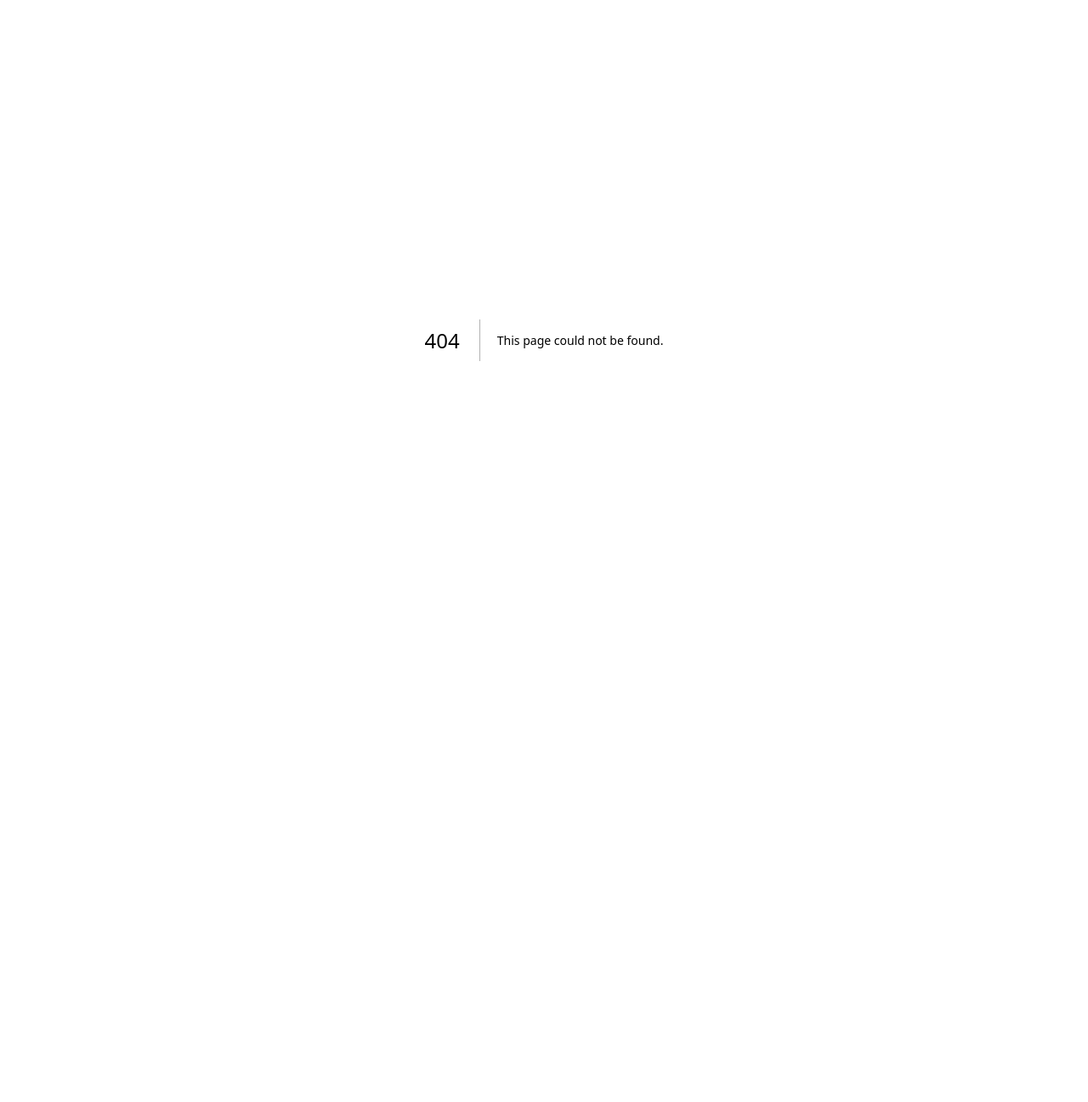
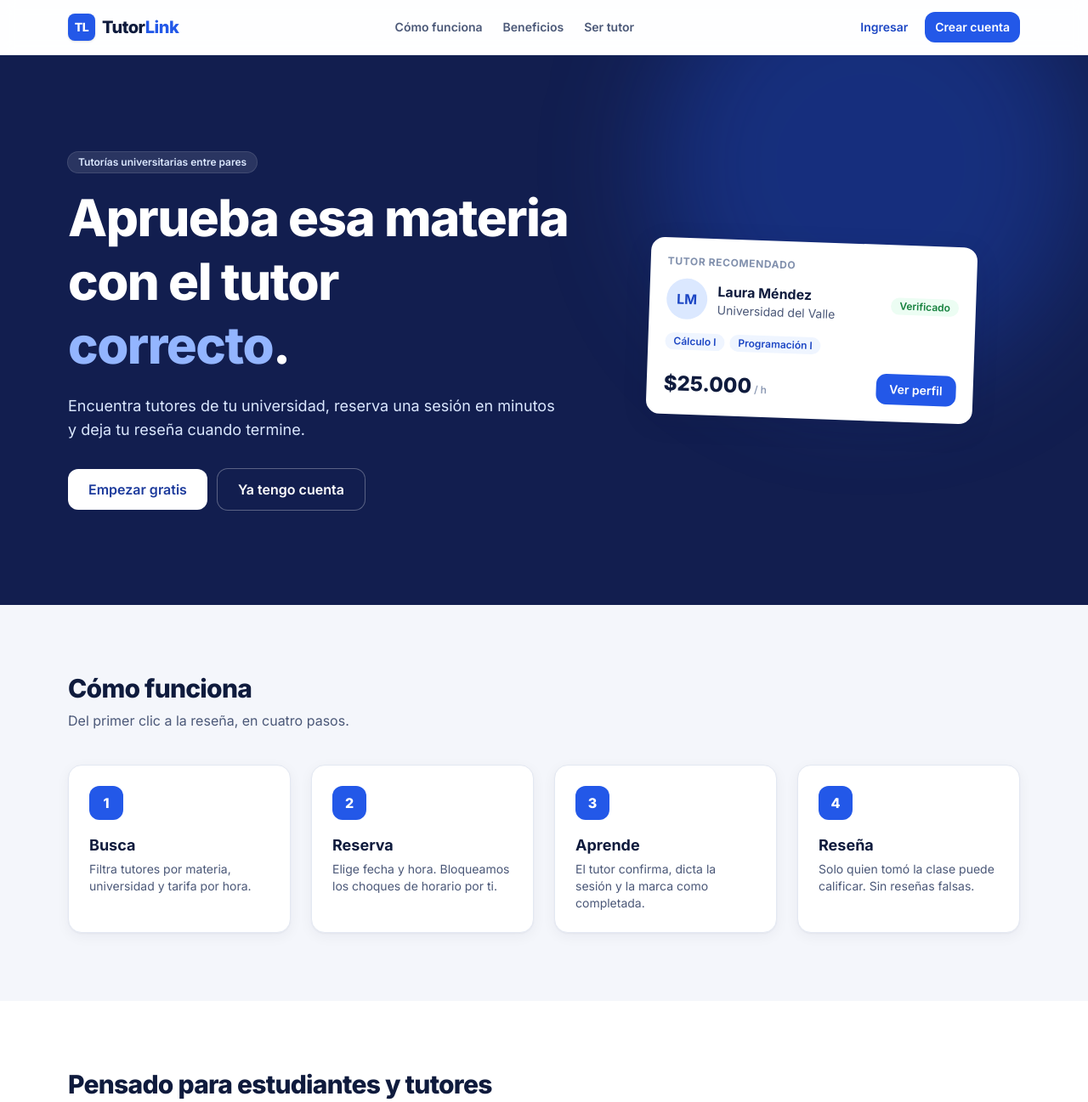
Before and after one commit to miguelperezdev/Compu3-TallerNext_TutorLink, a Next.js app: page / in a window 1280 px wide. Before the commit this address had no page. Shown: the top 1297 px of the page at 85% size. Before the commit the page ends 800 px from the top, so only its background shows below. Built offline with nearby package versions, Linux system fonts and the light colour scheme.

Commit message:
feat(public): landing y página 404

```diff
--- /dev/null
+++ b/app/(public)/layout.tsx
@@ -0,0 +1,39 @@
+import Link from "next/link";
+import { Brand } from "@/components/Brand";
+import { LinkButton } from "@/components/ui/Button";
+import { ROUTES } from "@/lib/routes";
+
+/** Layout de la zona pública: barra superior con CTA + pie de página. */
+export default function PublicLayout({ children }: { children: React.ReactNode }) {
+  return (
+    <div className="flex min-h-screen flex-col">
+      <header className="sticky top-0 z-30 border-b border-line bg-surface/90 backdrop-blur">
+        <div className="mx-auto flex h-16 max-w-6xl items-center justify-between px-4">
+          <Link href={ROUTES.home} className="text-xl">
+            <Brand />
+          </Link>
+          <nav aria-label="Principal" className="hidden items-center gap-6 text-sm font-semibold text-ink-soft md:flex">
+            <a href="#como-funciona" className="hover:text-ink">Cómo funciona</a>
+            <a href="#beneficios" className="hover:text-ink">Beneficios</a>
+            <a href="#tutores" className="hover:text-ink">Ser tutor</a>
+          </nav>
+          <div className="flex items-center gap-2">
+            <LinkButton href={ROUTES.login} variant="ghost" size="sm">
+              Ingresar
+            </LinkButton>
+            <LinkButton href={ROUTES.register} size="sm">
+              Crear cuenta
+            </LinkButton>
+          </div>
+        </div>
+      </header>
+      <main className="flex-1">{children}</main>
+      <footer className="border-t border-line bg-surface">
+        <div className="mx-auto flex max-w-6xl flex-col items-center justify-between gap-2 px-4 py-6 text-sm text-ink-muted sm:flex-row">
+          <Brand className="text-base" />
+          <p>Computación en Internet 3 · 2026-2 · Proyecto TutorLink</p>
+        </div>
+      </footer>
+    </div>
+  );
+}
--- /dev/null
+++ b/app/(public)/page.tsx
@@ -0,0 +1,109 @@
+import { IoCheckmarkCircle } from "react-icons/io5";
+import { LinkButton } from "@/components/ui/Button";
+import { benefits, howItWorks, popularSubjects } from "@/data/landing";
+import { ROUTES } from "@/lib/routes";
+
+export default function LandingPage() {
+  return (
+    <>
+      {/* Hero */}
+      <section className="relative overflow-hidden bg-brand-950 text-white">
+        <div aria-hidden className="pointer-events-none absolute -top-32 right-0 size-[32rem] rounded-full bg-brand-600/30 blur-3xl" />
+        <div className="relative mx-auto grid max-w-6xl items-center gap-10 px-4 py-20 md:grid-cols-[1.2fr_1fr] md:py-28">
+          <div>
+            <p className="mb-4 inline-block rounded-full bg-white/10 px-3 py-1 text-xs font-semibold text-brand-100 ring-1 ring-white/20">
+              Tutorías universitarias entre pares
+            </p>
+            <h1 className="text-4xl font-extrabold leading-tight tracking-tight md:text-6xl">
+              Aprueba esa materia con el tutor <span className="text-brand-300">correcto</span>.
+            </h1>
+            <p className="mt-5 max-w-xl text-lg text-brand-100">
+              Encuentra tutores de tu universidad, reserva una sesión en minutos y deja tu reseña cuando termine.
+            </p>
+            <div className="mt-8 flex flex-wrap gap-3">
+              <LinkButton href={ROUTES.register} size="lg" className="bg-white text-brand-800 hover:bg-brand-50">
+                Empezar gratis
+              </LinkButton>
+              <LinkButton
+                href={ROUTES.login}
+                size="lg"
+                variant="ghost"
+                className="text-white ring-1 ring-white/30 hover:bg-white/10"
+              >
+                Ya tengo cuenta
+              </LinkButton>
+            </div>
+          </div>
+
+          {/* Tarjeta de muestra, inspirada en el prototipo */}
+          <div aria-hidden className="mx-auto w-full max-w-sm rotate-2 rounded-card bg-surface p-5 text-ink shadow-pop">
+            <p className="mb-3 text-xs font-bold uppercase tracking-wider text-ink-muted">Tutor recomendado</p>
+            <div className="flex items-center gap-3">
+              <span className="grid size-12 place-items-center rounded-full bg-brand-100 font-bold text-brand-700">LM</span>
+              <div>
+                <p className="font-bold">Laura Méndez</p>
+                <p className="text-sm text-ink-soft">Universidad del Valle</p>
+              </div>
+              <span className="ml-auto rounded-full bg-success-50 px-2.5 py-0.5 text-xs font-semibold text-success-700">Verificado</span>
+            </div>
+            <div className="mt-4 flex gap-1.5">
+              {popularSubjects.slice(0, 2).map((s) => (
+                <span key={s} className="rounded-full bg-brand-50 px-2.5 py-0.5 text-xs font-semibold text-brand-700">{s}</span>
+              ))}
+            </div>
+            <div className="mt-5 flex items-end justify-between">
+              <p className="text-2xl font-extrabold">$25.000<span className="text-xs font-medium text-ink-muted"> / h</span></p>
+              <span className="rounded-xl bg-brand-600 px-4 py-2 text-sm font-semibold text-white">Ver perfil</span>
+            </div>
+          </div>
+        </div>
+      </section>
+
+      {/* Cómo funciona */}
+      <section id="como-funciona" className="mx-auto max-w-6xl scroll-mt-20 px-4 py-20">
+        <h2 className="text-3xl font-extrabold tracking-tight">Cómo funciona</h2>
+        <p className="mt-2 max-w-2xl text-ink-soft">Del primer clic a la reseña, en cuatro pasos.</p>
+        <ol className="mt-10 grid gap-6 sm:grid-cols-2 lg:grid-cols-4">
+          {howItWorks.map((step, i) => (
+            <li key={step.title} className="rounded-card border border-line bg-surface p-6 shadow-card">
+              <span className="grid size-10 place-items-center rounded-xl bg-brand-600 font-extrabold text-white">{i + 1}</span>
+              <h3 className="mt-4 text-lg font-bold">{step.title}</h3>
+              <p className="mt-1 text-sm text-ink-soft">{step.text}</p>
+            </li>
+          ))}
+        </ol>
+      </section>
+
+      {/* Beneficios */}
+      <section id="beneficios" className="scroll-mt-20 bg-surface py-20">
+        <div className="mx-auto max-w-6xl px-4">
+          <h2 className="text-3xl font-extrabold tracking-tight">Pensado para estudiantes y tutores</h2>
+          <ul className="mt-10 grid gap-x-10 gap-y-6 md:grid-cols-2">
+            {benefits.map((b) => (
+              <li key={b.title} className="flex gap-3">
+                <IoCheckmarkCircle className="mt-0.5 shrink-0 text-2xl text-success-600" aria-hidden />
+                <div>
+                  <h3 className="font-bold">{b.title}</h3>
+                  <p className="text-sm text-ink-soft">{b.text}</p>
+                </div>
+              </li>
+            ))}
+          </ul>
+        </div>
+      </section>
+
+      {/* CTA tutor */}
+      <section id="tutores" className="mx-auto max-w-6xl scroll-mt-20 px-4 py-20">
+        <div className="rounded-card bg-linear-to-br from-brand-600 to-brand-800 p-8 text-white shadow-pop md:p-12">
+          <h2 className="text-3xl font-extrabold tracking-tight">¿Dominas una materia? Compártela.</h2>
+          <p className="mt-2 max-w-2xl text-brand-100">
+            Crea tu cuenta, solicita el rol de tutor a un administrador y arma tu perfil con tu tarifa y tus materias.
+          </p>
+          <LinkButton href={ROUTES.register} size="lg" className="mt-6 bg-white text-brand-800 hover:bg-brand-50">
+            Crear mi cuenta
+          </LinkButton>
+        </div>
+      </section>
+    </>
+  );
+}
--- /dev/null
+++ b/app/not-found.tsx
@@ -0,0 +1,22 @@
+import Link from "next/link";
+import { Brand } from "@/components/Brand";
+import { LinkButton } from "@/components/ui/Button";
+import { ROUTES } from "@/lib/routes";
+
+export default function NotFound() {
+  return (
+    <main className="grid min-h-screen place-items-center px-4 text-center">
+      <div>
+        <Link href={ROUTES.home} className="text-xl">
+          <Brand />
+        </Link>
+        <p className="mt-10 text-7xl font-extrabold text-brand-600">404</p>
+        <h1 className="mt-2 text-2xl font-bold">No encontramos esa página</h1>
+        <p className="mt-1 text-ink-soft">Puede que el enlace esté roto o que el contenido ya no exista.</p>
+        <LinkButton href={ROUTES.home} className="mt-6">
+          Volver al inicio
+        </LinkButton>
+      </div>
+    </main>
+  );
+}
--- /dev/null
+++ b/data/landing.ts
@@ -0,0 +1,15 @@
+export const howItWorks = [
+  { title: "Busca", text: "Filtra tutores por materia, universidad y tarifa por hora." },
+  { title: "Reserva", text: "Elige fecha y hora. Bloqueamos los choques de horario por ti." },
+  { title: "Aprende", text: "El tutor confirma, dicta la sesión y la marca como completada." },
+  { title: "Reseña", text: "Solo quien tomó la clase puede calificar. Sin reseñas falsas." },
+] as const;
+
+export const benefits = [
+  { title: "Tutores verificados", text: "Un administrador revisa cada perfil antes de mostrar la insignia de verificado." },
+  { title: "Sin choques de horario", text: "Una reserva activa bloquea la franja del tutor hasta que se cancele o termine." },
+  { title: "Reseñas confiables", text: "Una reseña por sesión completada, ligada a la reserva real." },
+  { title: "Tarifas transparentes", text: "Ves el precio por hora antes de reservar. Sin cargos ocultos." },
+] as const;
+
+export const popularSubjects = ["Cálculo I", "Programación I", "Física I", "Álgebra Lineal"] as const;
```
